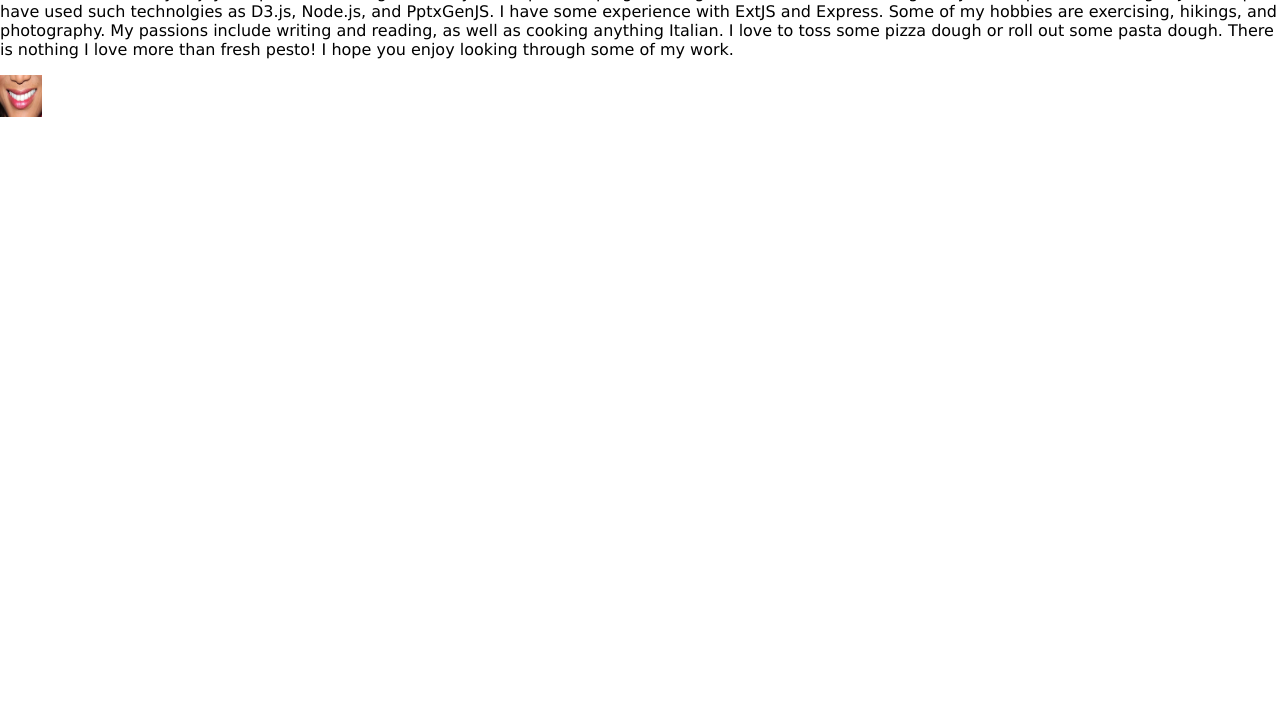
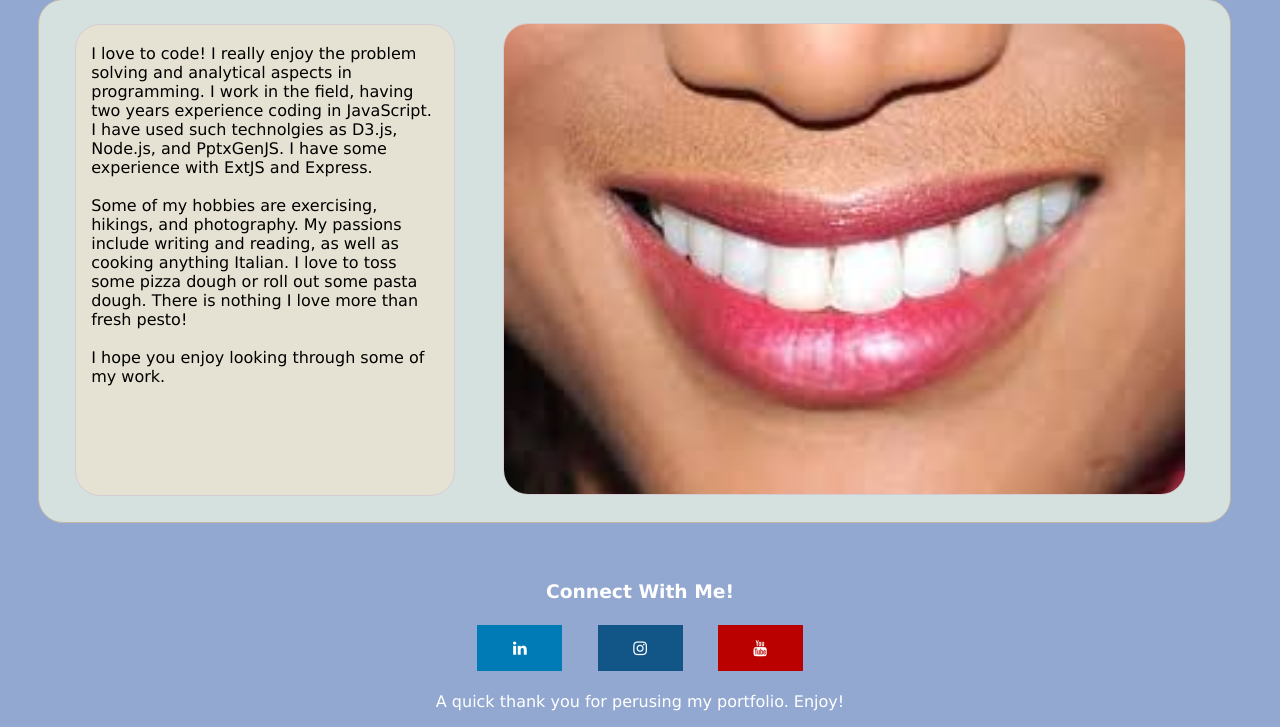
Before and after one commit to ptanzy/Basic-Portfolio, a plain HTML site: page about.html in a window 1280 px wide. Shown: the part 73-800 px from the top of the page. Drawn offline with Linux system fonts and the light colour scheme.

Commit message:
finished about portfolio and skills css. Added footers to all html pages with fa css in head. Added images for technolgies in portfolio and tools. Added name SVG for nav bar.

```diff
--- a/about.html
+++ b/about.html
@@ -3,11 +3,14 @@
     <head>
         <title>About Peter Tanzy</title>
         <link rel="stylesheet" type="text/css" href="assets/css/style.css">
+        <link rel="stylesheet" href="https://cdnjs.cloudflare.com/ajax/libs/font-awesome/4.7.0/css/font-awesome.min.css">
+        <link rel="stylesheet" type="text/css" href="assets/css/about_style.css">
     </head>
-    <body>
+    <body id="about">
+
         <nav>
             <div id=title>
-                <a href="index.html">ICON_HOLDER</a>
+                <a href="index.html"><img alt="Peter Tanzy link" src="assets/images/bw_name.svg" width="300" height="50"></a>
             </div>
             <div id=navButtons>
                 <a id="about" href="#">About</a>
@@ -16,24 +19,34 @@
                 <a id="contact" href="contact.html">Contact</a>
             </div>
         </nav>
+
         <section>
             <article>
                 <p>
                     I love to code! I really enjoy the problem solving and analytical aspects in programming. I work in the field, having two years
                     experience coding in JavaScript. I have used such technolgies as D3.js, Node.js, and PptxGenJS. I have some experience with
                     ExtJS and Express.
-
+                    <br><br>
                     Some of my hobbies are exercising, hikings, and photography. My passions include writing and reading, as well as cooking anything
                     Italian. I love to toss some pizza dough or roll out some pasta dough. There is nothing I love more than fresh pesto!
-
+                    <br><br>
                     I hope you enjoy looking through some of my work.
                 </p>
             </article>
             <aside>
-                    <img id="primImage" src="assets/images/smiley.jpg" alt="smiles" onclick='getImage()' height="42" width="42">
+                    <img id="primImage" src="assets/images/smiley.jpg" alt="smiles" onclick='getImage()'>
             </aside>
         </section>
 
+        <footer>
+            <h3>Connect With Me!</h3>
+            <div>
+                <a href="#" class="fa fa-linkedin"></a>
+                <a href="#" class="fa fa-instagram"></a>
+                <a href="#" class="fa fa-youtube"></a>
+            </div>
+            <p>A quick thank you for perusing my portfolio. Enjoy!</p>
+        </footer>
 
         <script>
             const images = ["assets/images/smiley.jpg", "assets/images/another.jpg", "assets/images/onemore.jpg"];
--- /dev/null
+++ b/assets/css/about_style.css
@@ -0,0 +1,45 @@
+#about {
+    display: flex;
+    flex-direction: column;
+    justify-content: center;
+}
+
+section {
+    width: 93%;
+    height: 90%;
+    display: flex;
+    flex-direction: row;
+    border-radius: 25px;
+    border: 1px solid #c4b7a6;
+    background: #d5e1df;
+    margin: 2% 3% 3% 3%
+}
+
+article {
+    flex-grow: 1;
+    width: 33.3%;
+    height: 90%;
+    border-radius: 25px;
+    border: 1px solid #d6cbd3;
+    background: #e6e2d3;
+    margin: 2% 1.5% 3% 3%
+}
+
+article > p {
+    margin: 5% 4% 4% 4%;
+}
+
+aside {
+    flex-grow: 2;
+    width: 66.6%;
+    height: 90%;
+}
+
+aside > img {
+    border-radius: 25px;
+    border: 1px solid #d6cbd3;
+    background: #e6e2d3;
+    margin: 3% 4% 4% 4%;
+    width: 90%;
+    height: 100%;
+}
--- /dev/null
+++ b/assets/css/portfolio_style.css
@@ -0,0 +1,26 @@
+#skills {
+    display: flex;
+    flex-direction: column;
+    justify-content: center;
+}
+
+section {
+    width: 93%;
+    height: 90%;
+    display: flex;
+    flex-flow: row wrap;
+    justify-content: space-evenly;
+    border-radius: 25px;
+    border: 1px solid #c4b7a6;
+    background: #d5e1df;
+    margin: 2.5% 3% 3% 3%
+}
+
+section > img {
+    border-radius: 25px;
+    border: 1px solid #d6cbd3;
+    background: #e6e2d3;
+    margin: 4% 0 0 2%;
+    width: 35%;
+    height: 35%;
+}
--- /dev/null
+++ b/assets/css/skills_style.css
@@ -0,0 +1,26 @@
+#port {
+    display: flex;
+    flex-direction: column;
+    justify-content: center;
+}
+
+section {
+    width: 93%;
+    height: 90%;
+    display: flex;
+    flex-flow: row wrap;
+    justify-content: space-evenly;
+    border-radius: 25px;
+    border: 1px solid #c4b7a6;
+    background: #d5e1df;
+    margin: 2.5% 3% 3% 3%
+}
+
+section > img {
+    border-radius: 25px;
+    border: 1px solid #d6cbd3;
+    background: #e6e2d3;
+    margin: 4% 0 0 2%;
+    width: 35%;
+    height: 35%;
+}
--- a/assets/css/style.css
+++ b/assets/css/style.css
@@ -9,14 +9,15 @@ body, html {
     margin: 0px;
     padding: 0px;
     overflow-x: hidden;
+    background: #92a8d1;
 }
 
 #index {
     /* The image used and tinting*/
     background:
         linear-gradient(
-            rgba(160, 41, 51, 0.85),
-            rgba(160, 41, 51, 0.85)
+            rgba(0, 0, 0, 0.85),
+            rgba(0, 0, 0, 0.85)
         ),
         url(http://www.itaniumsolutions.org/pics/max/23/238645_daisy-flower-wallpaper.jpg);
 
@@ -51,6 +52,7 @@ nav {
     justify-content: space-between;
     width: 100%;
     height: 5%;
+    margin: 2% 0 0 0;
 }
 
 nav > div > a {
@@ -58,7 +60,7 @@ nav > div > a {
     text-decoration: none;
     text-transform: uppercase;
     font-weight: bold;
-    color: #fff;
+    color: #ffffff;
     font-size: 1em;
     transition: 0.35s;
     text-align: center;
@@ -88,10 +90,10 @@ nav > div > a:hover{
 }
 
 header {
-    height: 75%;
+    height: 70%;
     width: 100%;
     text-align: center;
-    color: #fff;
+    color: #ffffff;
     display: flex;
     flex-direction: column;
     justify-content: center;
@@ -101,7 +103,8 @@ footer {
     height: 15%;
     width: 100%;
     text-align: center;
-    color: #fff;
+    color: #ffffff;
+    margin: 0 0 5% 0;
 }
 
 .fa {
```
Also changed, not shown: contact.html (+15 -2 lines), index.html (+4 -1 lines), portfolio.html (+21 -3 lines), skills.html (+22 -4 lines), assets/css/contact_style.css (added), assets/images/bw_name.svg (added), assets/images/d3.jpg (added), assets/images/express.png (added), assets/images/js.png (added), assets/images/node.png (added).
